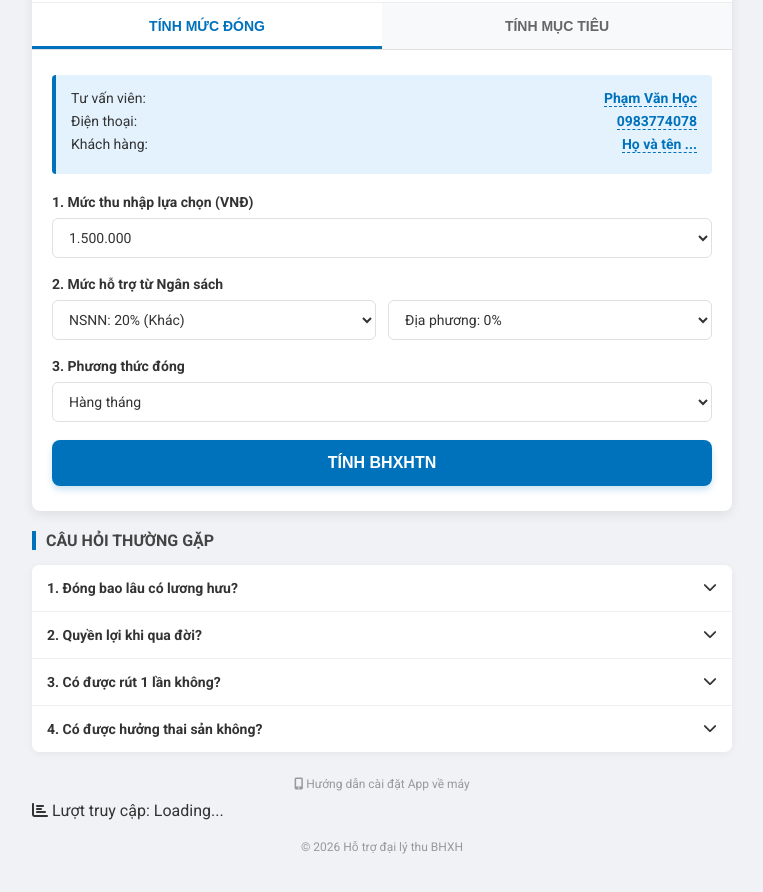
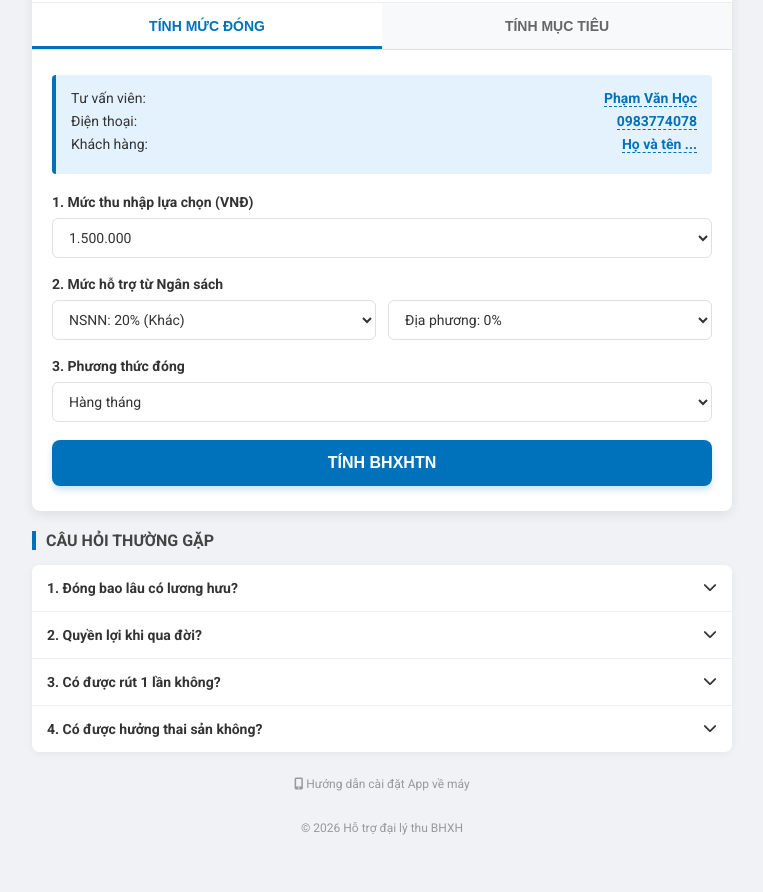
Before and after one commit to hocbhxh/bhxh, a plain HTML site: page index.html in a window 1280 px wide. Shown: the part 122-1014 px from the top of the page, without its empty margins (258-1021 px from the left). Drawn offline with nearby package versions, Linux system fonts and the light colour scheme.

Commit message:
index.html

```diff
--- a/index.html
+++ b/index.html
@@ -273,9 +273,6 @@
     <a href="#" id="btn-install-guide" style="display:block; text-align:center; padding:10px; color:#999; font-size:12px; margin-top:15px; text-decoration:none;">
         <i class="fas fa-mobile-alt"></i> Hướng dẫn cài đặt App về máy
     </a>
-    <div class="visitor-stats">
-        <i class="fas fa-chart-bar"></i> Lượt truy cập: <span id="visitor-count">Loading...</span>
-    </div>
     <div class="copyright">© 2026 Hỗ trợ đại lý thu BHXH</div>
 </div>
 
```
